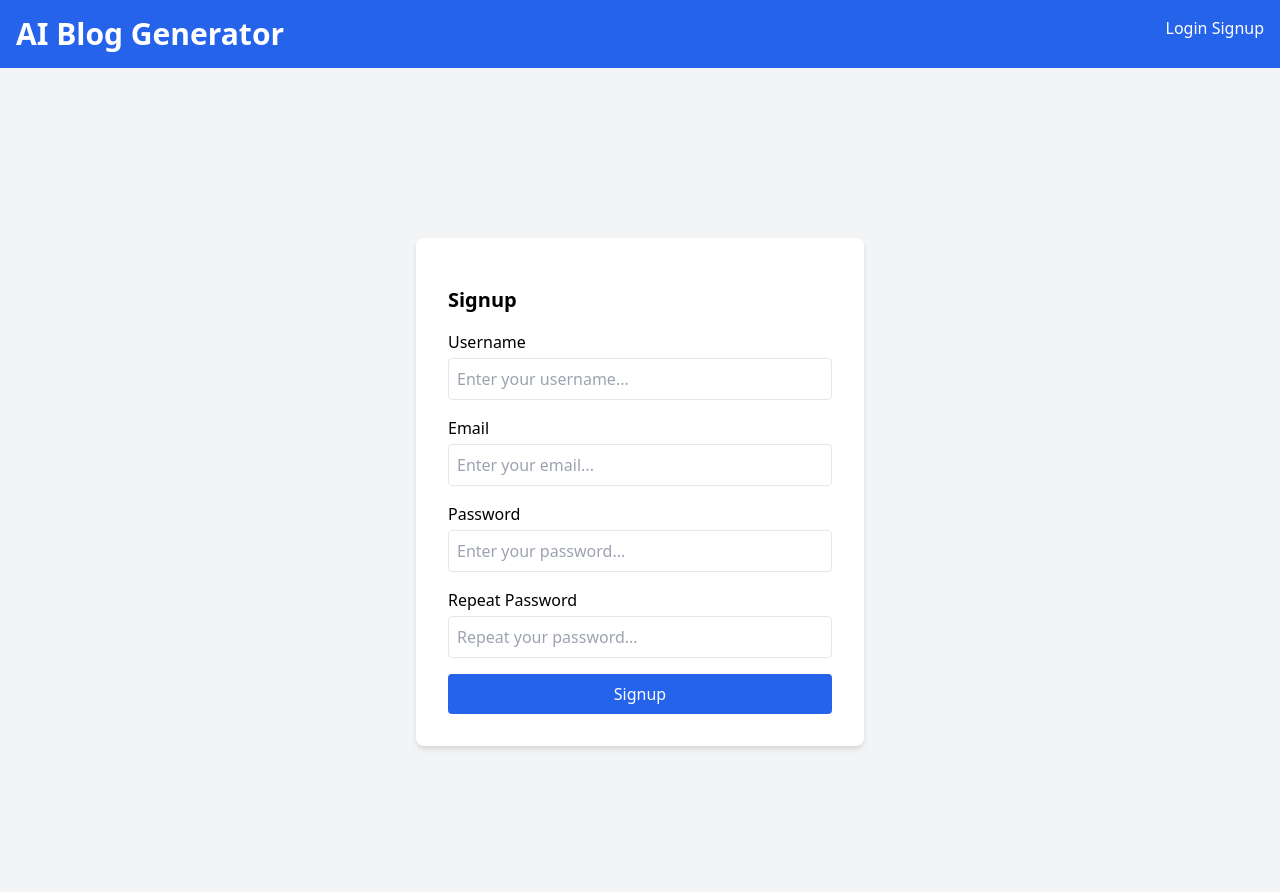
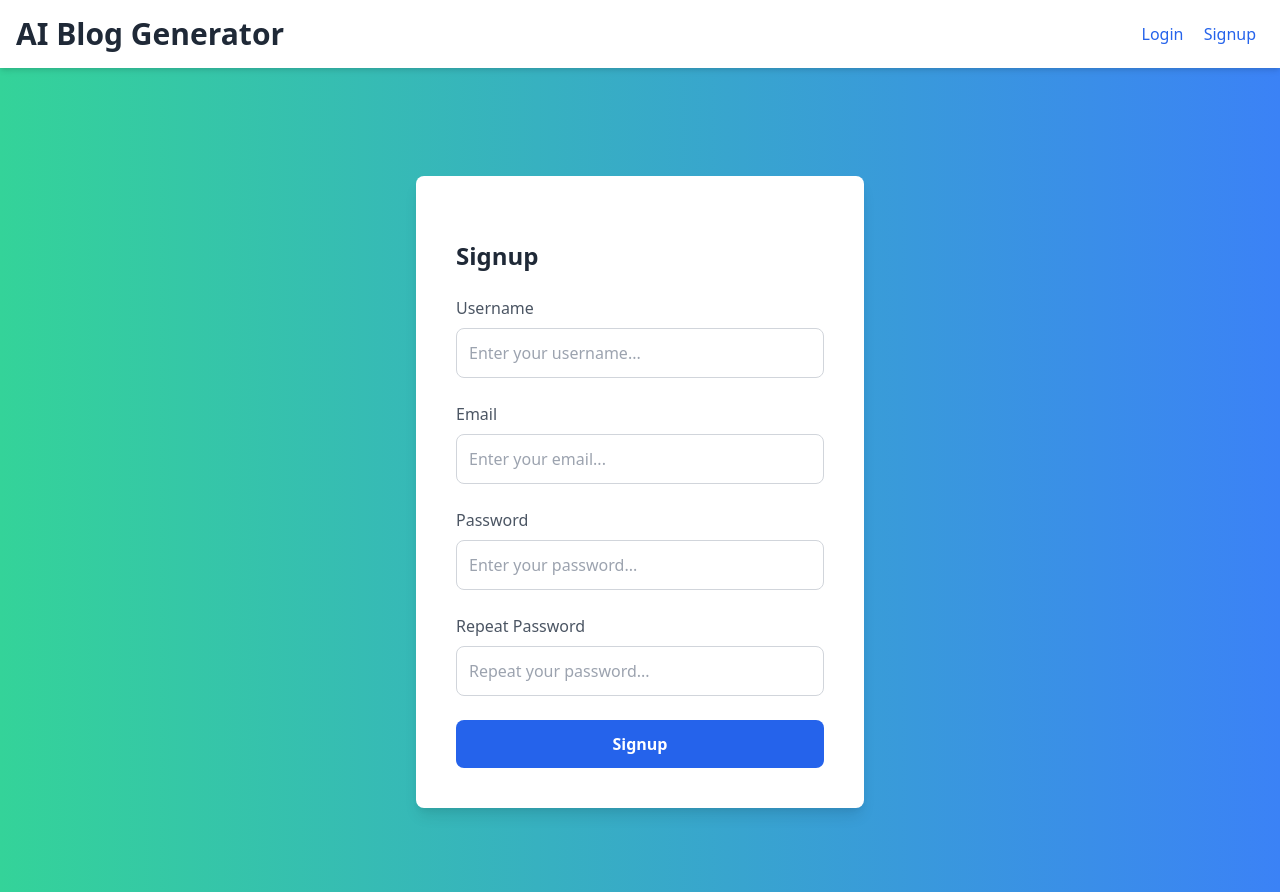
Before and after one commit to guilhermecff/AI-Web-App, a Django app: page /signup in a window 1280 px wide. Run offline with Django 5.2, Linux system fonts and the light colour scheme.

Commit message:
Better looking front-end

```diff
--- a/backend/ai_blog_app/templates/signup.html
+++ b/backend/ai_blog_app/templates/signup.html
@@ -1,67 +1,71 @@
-
 <!DOCTYPE html>
 <html lang="en">
+
 <head>
     <meta charset="UTF-8">
     <meta name="viewport" content="width=device-width, initial-scale=1.0">
     <title>Signup</title>
     <link href="https://cdn.jsdelivr.net/npm/tailwindcss@2.2.19/dist/tailwind.min.css" rel="stylesheet">
 </head>
-<body class="bg-gray-100 font-sans antialiased">
+
+<body class="bg-gradient-to-r from-green-400 to-blue-500 font-sans antialiased">
     <!-- Navbar -->
-    <nav class="bg-blue-600 p-4 text-white flex justify-between">
+    <nav class="bg-white shadow-md p-4 text-gray-800 flex justify-between items-center">
         <div>
             <h1 class="text-3xl font-bold">AI Blog Generator</h1>
         </div>
         <div>
-            <a href="login" class="text-white hover:underline">Login</a>
-            <a href="signup" class="text-white hover:underline">Signup</a>
+            <a href="login" class="text-blue-600 hover:underline mx-2">Login</a>
+            <a href="signup" class="text-blue-600 hover:underline mx-2">Signup</a>
         </div>
     </nav>
 
     <br>
     <!-- Main content -->
     <div class="flex items-center justify-center h-screen">
-        <div class="bg-white p-8 shadow-md rounded-lg max-w-md w-full">
-
-            <!-- Login form -->
-            <form class="space-y-4" action='' method='POST'>
+        <div class="bg-white p-10 shadow-lg rounded-lg max-w-md w-full">
+            <!-- Signup form -->
+            <form class="space-y-6" action='' method='POST'>
                 {% csrf_token %}
 
                 {% if error_message %}
-                    <div align='center' style = 'color: red'>
-                        <h2>
-                            {{ error_message }}
-                        </h2>
-                    </div>
-                {% endif  %}
+                <div class="bg-red-100 text-red-700 p-3 rounded-md mb-4 text-center">
+                    <p>{{ error_message }}</p>
+                </div>
+                {% endif %}
 
-                <h2 class="text-xl font-semibold">Signup</h2>
+                <h2 class="text-2xl font-semibold text-gray-800">Signup</h2>
+
                 <div>
-                    <label for="username" class="block mb-1 font-medium">Username</label>
-                    <input type="text" id="username" name="username" placeholder="Enter your username..." class="w-full p-2 border rounded">
+                    <label for="username" class="block mb-2 text-gray-600 font-medium">Username</label>
+                    <input type="text" id="username" name="username" placeholder="Enter your username..."
+                        class="w-full p-3 border border-gray-300 rounded-lg focus:ring focus:ring-blue-200">
                 </div>
 
                 <div>
-                    <label for="email" class="block mb-1 font-medium">Email</label>
-                    <input type="email" id="email" name="email" placeholder="Enter your email..." class="w-full p-2 border rounded">
+                    <label for="email" class="block mb-2 text-gray-600 font-medium">Email</label>
+                    <input type="email" id="email" name="email" placeholder="Enter your email..."
+                        class="w-full p-3 border border-gray-300 rounded-lg focus:ring focus:ring-blue-200">
                 </div>
 
                 <div>
-                    <label for="password" class="block mb-1 font-medium">Password</label>
-                    <input type="password" id="password" name="password" placeholder="Enter your password..." class="w-full p-2 border rounded">
+                    <label for="password" class="block mb-2 text-gray-600 font-medium">Password</label>
+                    <input type="password" id="password" name="password" placeholder="Enter your password..."
+                        class="w-full p-3 border border-gray-300 rounded-lg focus:ring focus:ring-blue-200">
                 </div>
 
                 <div>
-                    <label for="repeatPassword" class="block mb-1 font-medium">Repeat Password</label>
-                    <input type="password" id="repeatPassword" name="repeatPassword" placeholder="Repeat your password..." class="w-full p-2 border rounded">
+                    <label for="repeatPassword" class="block mb-2 text-gray-600 font-medium">Repeat Password</label>
+                    <input type="password" id="repeatPassword" name="repeatPassword" placeholder="Repeat your password..."
+                        class="w-full p-3 border border-gray-300 rounded-lg focus:ring focus:ring-blue-200">
                 </div>
-                <button type="submit" class="w-full bg-blue-600 text-white p-2 rounded hover:bg-blue-700">Signup</button>
+
+                <button type="submit"
+                    class="w-full bg-blue-600 text-white p-3 rounded-lg font-semibold hover:bg-blue-700 transition duration-300 ease-in-out transform hover:-translate-y-1">Signup</button>
             </form>
-
         </div>
     </div>
 
+</body>
 
-</body>
 </html>
```
Also changed, not shown: backend/ai_blog_app/templates/all-blog.html (+15 -20 lines), backend/ai_blog_app/templates/blog-details.html (+15 -15 lines), backend/ai_blog_app/templates/index.html (+27 -32 lines), backend/ai_blog_app/templates/login.html (+28 -20 lines).
